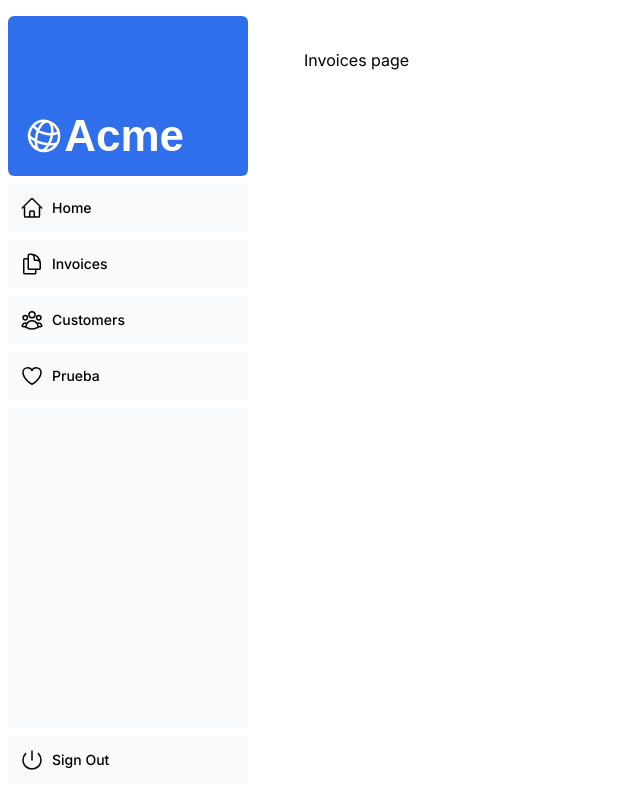
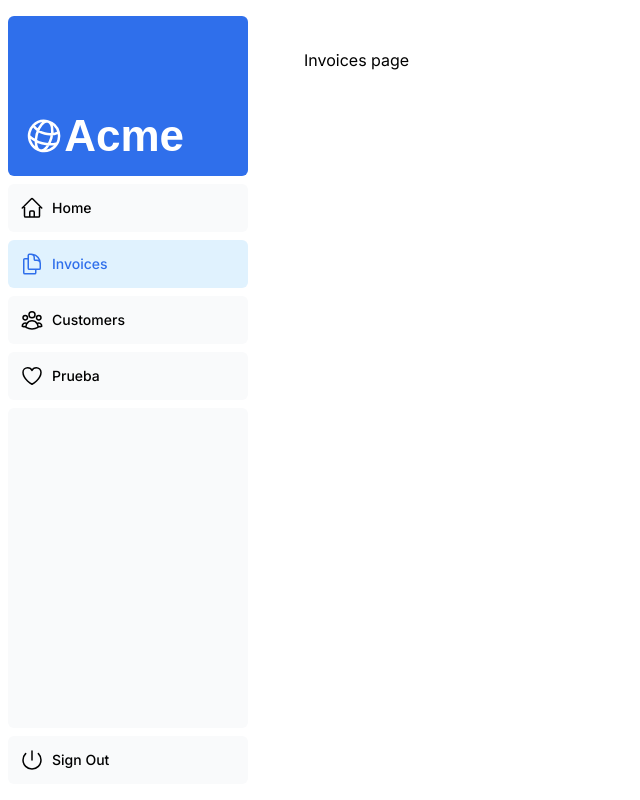
Before and after one commit to DaniaGarciaM/nextjs-dashboard, a Next.js app: page /dashboard/invoices in a window 1280 px wide. Shown: the whole page, without its empty margins (0-640 px from the left). Built offline with nearby package versions, Linux system fonts and the light colour scheme; a web font is replaced by a local one.

Commit message:
Chapter 5

```diff
--- a/app/ui/dashboard/nav-links.tsx
+++ b/app/ui/dashboard/nav-links.tsx
@@ -1,9 +1,14 @@
+'use client';
+
 import {
   UserGroupIcon,
   HomeIcon,
   DocumentDuplicateIcon,
   HeartIcon,
 } from '@heroicons/react/24/outline';
+import Link from 'next/link';
+import { usePathname } from 'next/navigation';
+import clsx from 'clsx';
 
 // Map of links to display in the side navigation.
 // Depending on the size of the application, this would be stored in a database.
@@ -19,19 +24,25 @@ const links = [
 ];
 
 export default function NavLinks() {
+  const pathname = usePathname();
   return (
     <>
       {links.map((link) => {
         const LinkIcon = link.icon;
         return (
-          <a
+          <Link
             key={link.name}
             href={link.href}
-            className="flex h-[48px] grow items-center justify-center gap-2 rounded-md bg-gray-50 p-3 text-sm font-medium hover:bg-sky-100 hover:text-blue-600 md:flex-none md:justify-start md:p-2 md:px-3"
+            className={clsx(
+              'flex h-[48px] grow items-center justify-center gap-2 rounded-md bg-gray-50 p-3 text-sm font-medium hover:bg-sky-100 hover:text-blue-600 md:flex-none md:justify-start md:p-2 md:px-3',
+              {
+                'bg-sky-100 text-blue-600': pathname === link.href,
+              },
+            )}
           >
             <LinkIcon className="w-6" />
             <p className="hidden md:block">{link.name}</p>
-          </a>
+          </Link>
         );
       })}
     </>
```
